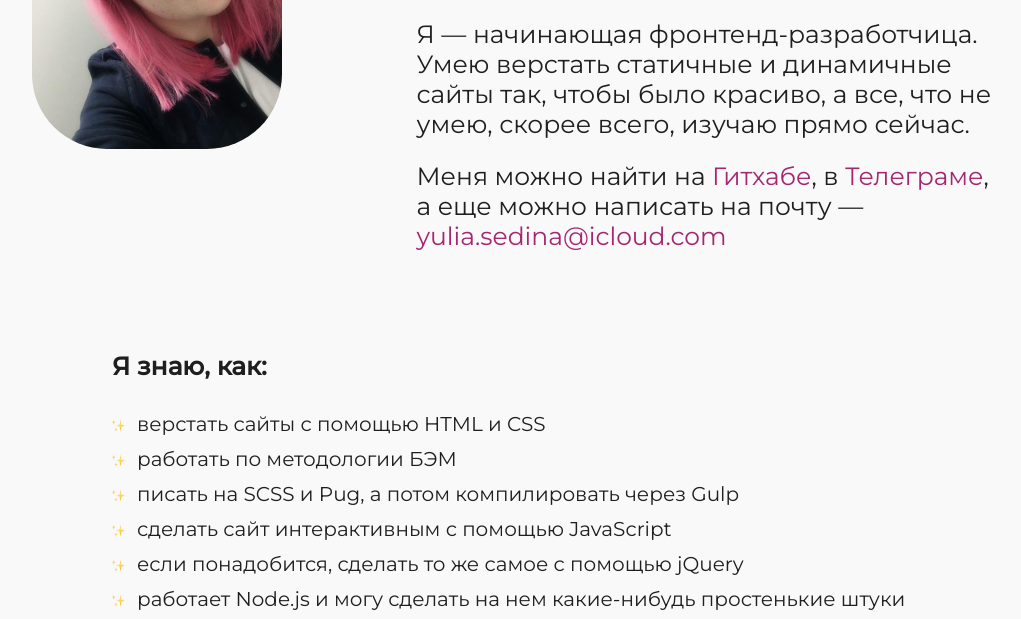
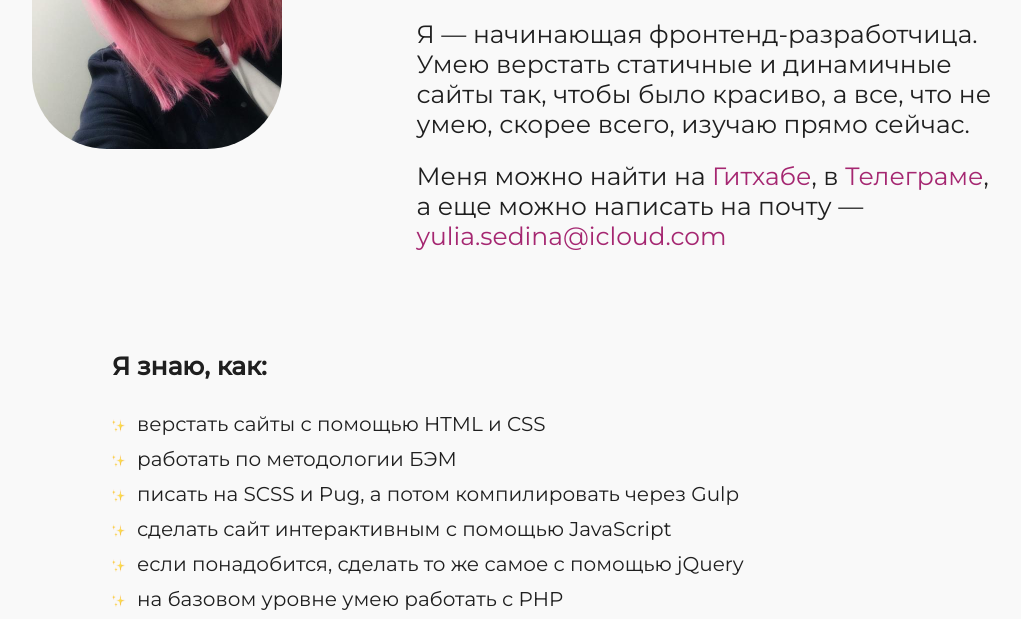
Before and after one commit to thatbookshopguy/portfolio, a plain HTML site: page index.html in a window 1280 px wide. Shown: the part 181-800 px from the top of the page, without its empty margins (124-1145 px from the left). Drawn offline with nearby package versions, Linux system fonts and the light colour scheme.

Commit message:
php skill added

```diff
--- a/index.html
+++ b/index.html
@@ -31,6 +31,7 @@
           <li class="skills__item item">писать на SCSS и Pug, а&nbsp;потом компилировать через&nbsp;Gulp</li>
           <li class="skills__item item">сделать сайт интерактивным с&nbsp;помощью JavaScript</li>
           <li class="skills__item item">если понадобится, сделать то же самое с помощью jQuery</li>
+          <li class="skills__item item">на базовом уровне умею работать с PHP</li>
           <li class="skills__item item">работает Node.js и могу сделать на&nbsp;нем какие-нибудь простенькие штуки</li>
           <li class="skills__item item">работать с макетом и в&nbsp;Sketch, и в&nbsp;Photoshop, но всем сердцем люблю Figma</li>
           <li class="skills__item item">работать с git, в том числе с помощью командной строки</li>
```
